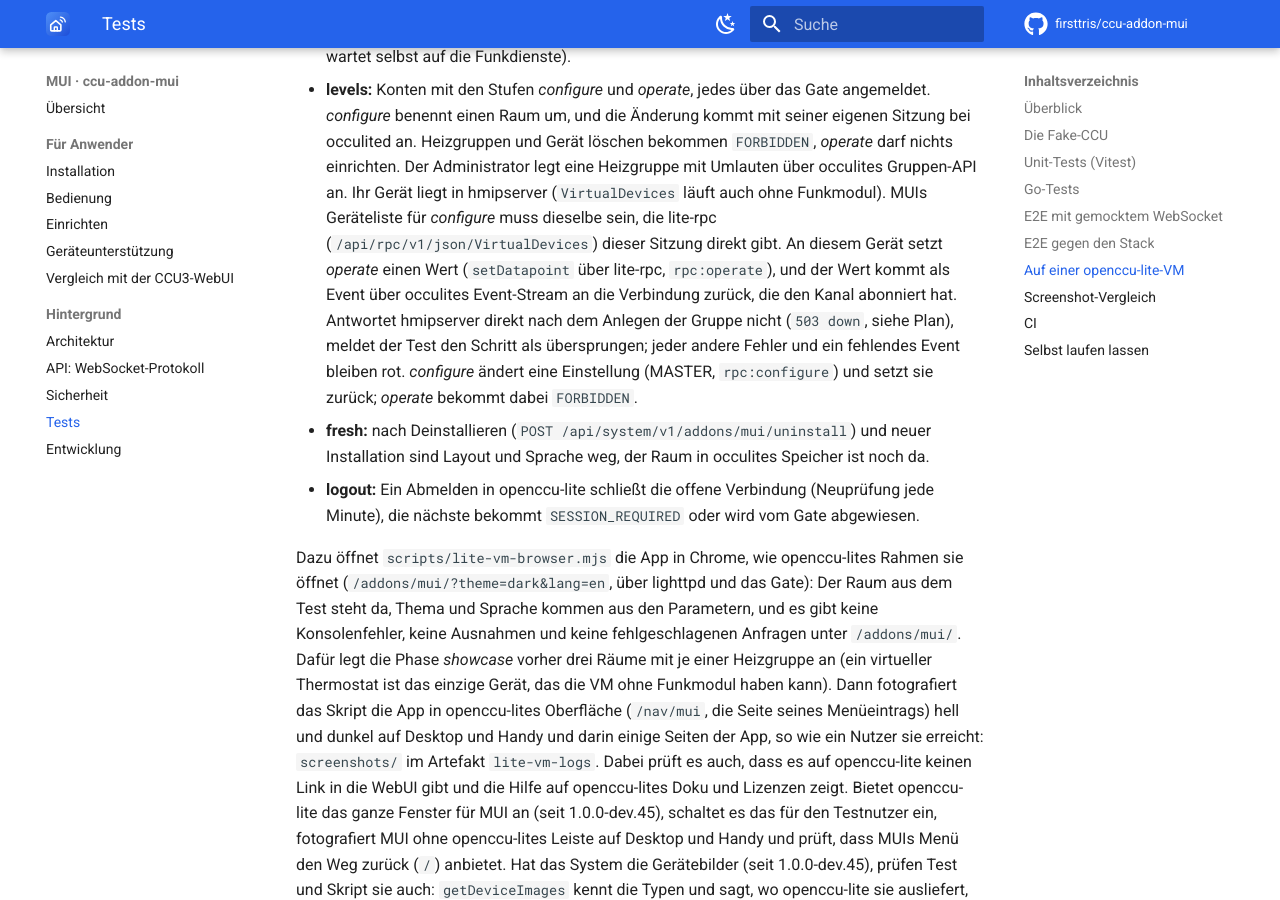
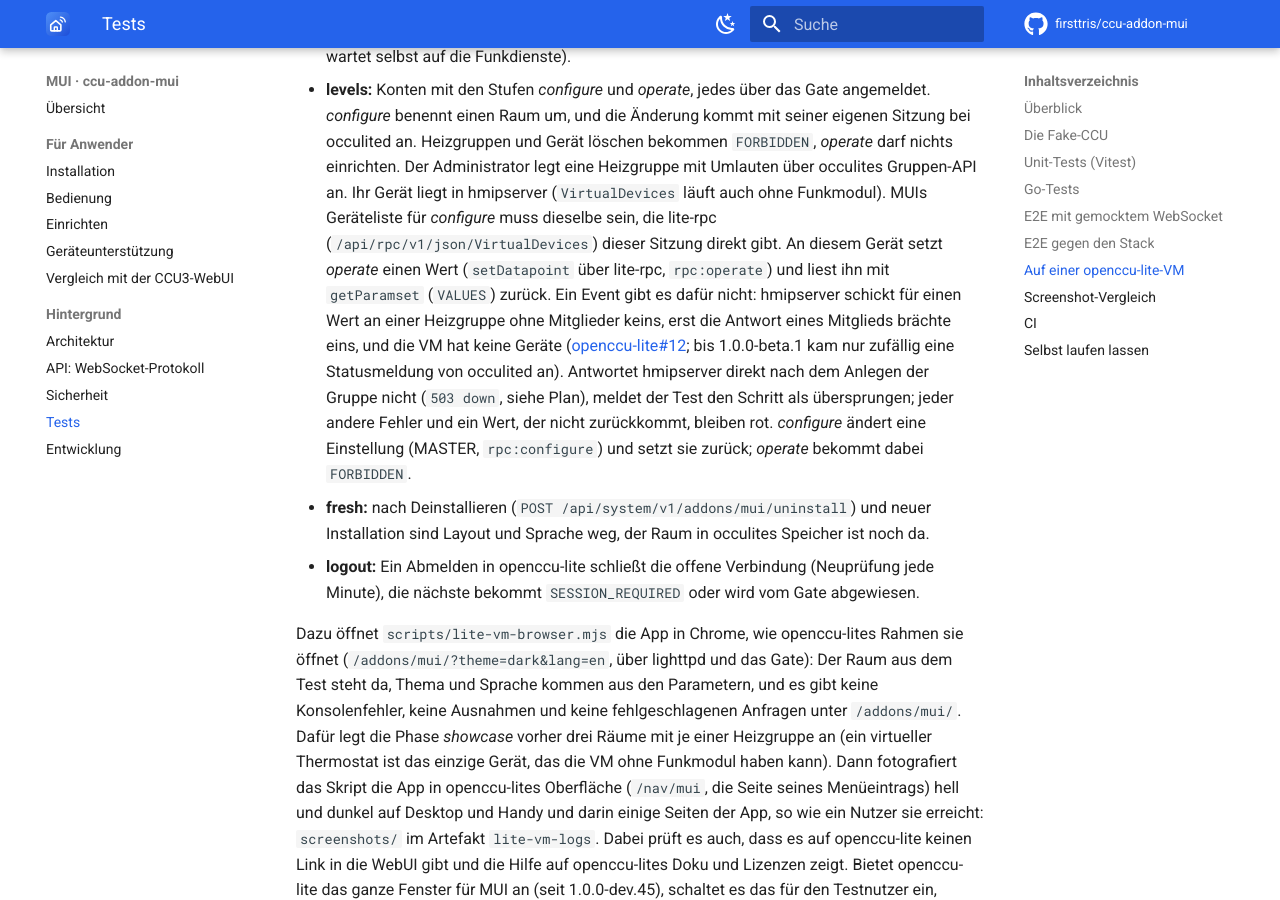
Before and after one commit to firsttris/ccu-addon-mui, an MkDocs documentation site: the page built from docs/tests.md, in a window 1280 px wide and 900 px high, scrolled down 6108 px. Built offline with MkDocs 1.6.1 and Material for MkDocs 9.7.7, drawn with Linux system fonts in a browser that asks for light colours; comment, search, counter and statistics services are not loaded.

Commit message:
openccu-lite VM: gesetzten Wert der Heizgruppe zurücklesen statt auf ein Event warten
Seit openccu-lite 1.0.0-beta.4 kam in der Phase levels das Event zum
gesetzten SET_TEMPERATURE der Heizgruppe nicht mehr an. Laut hobbyquaker
(openccu-lite#12) ist das kein Fehler: hmipserver schickt für einen Wert an
einer Heizgruppe ohne Mitglieder kein Event, erst die Antwort eines
Mitglieds brächte eins. Bis beta.1 las occulited beim Hinzufügen eines
Geräts einmal die Kanalwerte, und die Statusmeldung daraus hielt der Test
für das Event; seit beta.4 tut occulited das nur noch für HmIP-RF.

Die VM hat keine Funkgeräte, die Gruppe bleibt ohne Mitglieder. Der Test
liest den Wert deshalb nach setDatapoint mit getParamset VALUES zurück (wie
von hobbyquaker vorgeschlagen), bis zu 30 s lang.

Co-Authored-By: Claude Opus 5.5 <noreply@anthropic.com>
Claude-Session: https://claude.ai/code/session_01CnXWAUXAmWYhd4UuztnaCK

```diff
--- a/docs/tests.md
+++ b/docs/tests.md
@@ -166,10 +166,13 @@ VM, über lighttpd und occulites Sitzungs-Gate:
   legt eine Heizgruppe mit Umlauten über occulites Gruppen-API an. Ihr Gerät liegt in hmipserver
   (`VirtualDevices` läuft auch ohne Funkmodul). MUIs Geräteliste für *configure* muss dieselbe sein,
   die lite-rpc (`/api/rpc/v1/json/VirtualDevices`) dieser Sitzung direkt gibt. An diesem Gerät setzt
-  *operate* einen Wert (`setDatapoint` über lite-rpc, `rpc:operate`), und der Wert kommt als Event über
-  occulites Event-Stream an die Verbindung zurück, die den Kanal abonniert hat. Antwortet hmipserver
-  direkt nach dem Anlegen der Gruppe nicht (`503 down`, siehe Plan), meldet der Test den Schritt als
-  übersprungen; jeder andere Fehler und ein fehlendes Event bleiben rot. *configure* ändert eine
+  *operate* einen Wert (`setDatapoint` über lite-rpc, `rpc:operate`) und liest ihn mit `getParamset`
+  (`VALUES`) zurück. Ein Event gibt es dafür nicht: hmipserver schickt für einen Wert an einer Heizgruppe
+  ohne Mitglieder keins, erst die Antwort eines Mitglieds brächte eins, und die VM hat keine Geräte
+  ([openccu-lite#12](https://github.com/hobbyquaker/openccu-lite/issues/12); bis 1.0.0-beta.1 kam
+  nur zufällig eine Statusmeldung von occulited an). Antwortet hmipserver direkt nach dem Anlegen der
+  Gruppe nicht (`503 down`, siehe Plan), meldet der Test den Schritt als übersprungen; jeder andere
+  Fehler und ein Wert, der nicht zurückkommt, bleiben rot. *configure* ändert eine
   Einstellung (MASTER, `rpc:configure`) und setzt sie zurück; *operate* bekommt dabei `FORBIDDEN`.
 - **fresh:** nach Deinstallieren (`POST /api/system/v1/addons/mui/uninstall`) und neuer Installation sind
   Layout und Sprache weg, der Raum in occulites Speicher ist noch da.
```
Also changed, not shown: 2 other files.
